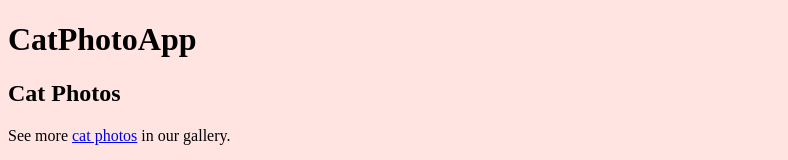
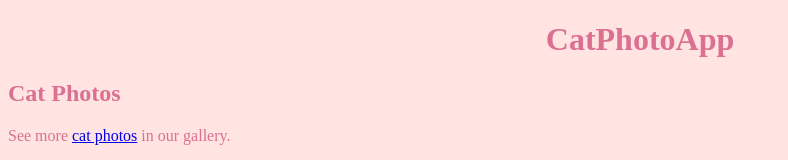
Before and after one commit to FRJ74/CatPhotoApp, a plain HTML site: page index.html in a window 1280 px wide. Shown: the top 160 px of the page, without its empty margins (0-788 px from the left). Drawn offline with Linux system fonts and the light colour scheme.

Commit message:
Crop image and change text color to p element

```diff
--- a/styles.css
+++ b/styles.css
@@ -1,3 +1,11 @@
 body {
 background-color: mistyrose;
 }
+h1 {
+    text-align: center;
+    color: palevioletred;
+}
+
+h2, p {
+color: palevioletred;
+}
```
Also changed, not shown: img/kitten.png.
